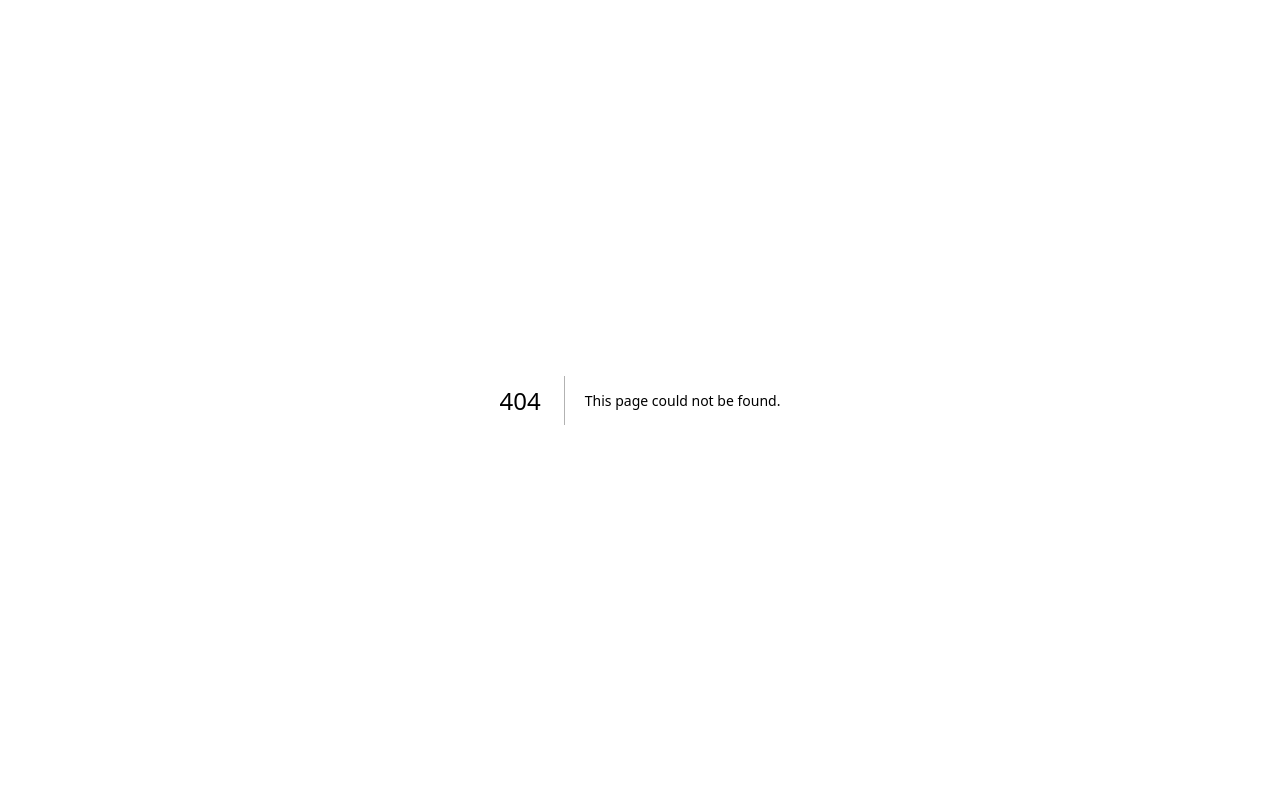
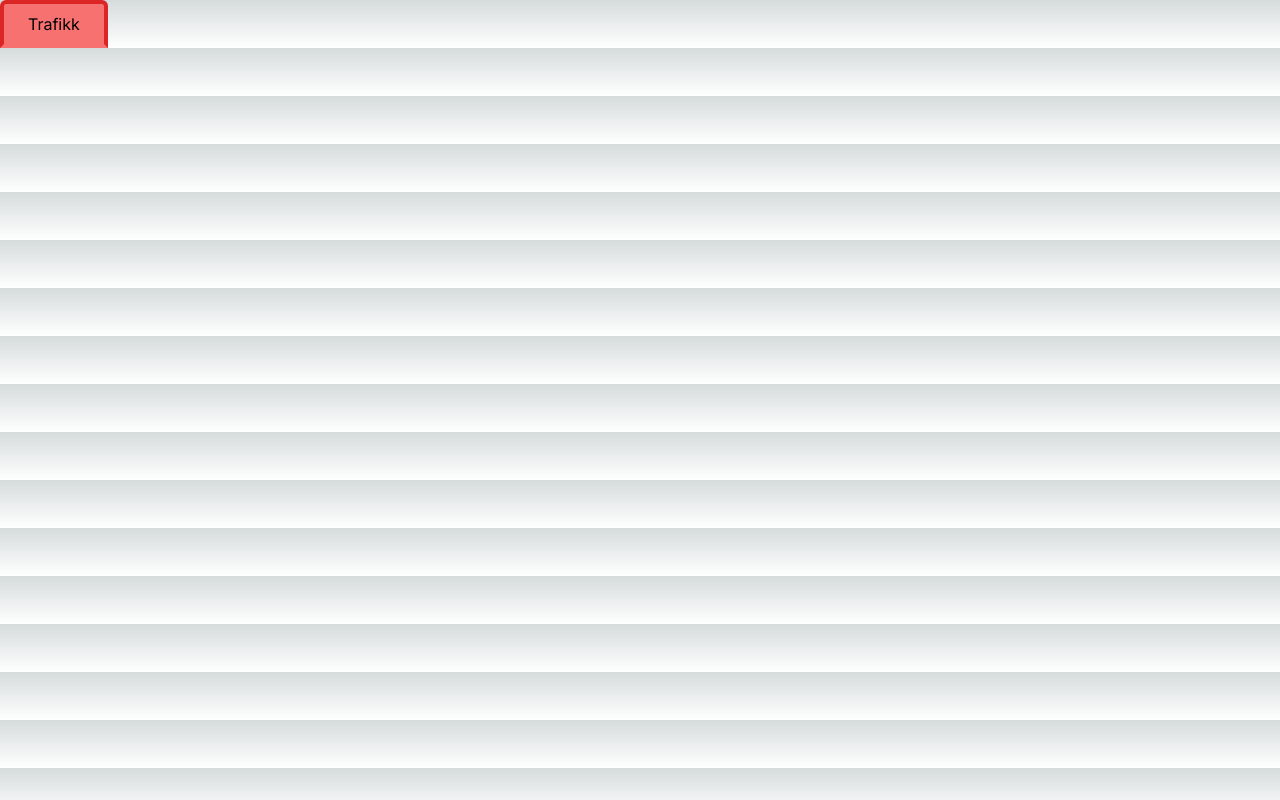
Before and after one commit to VidarHeritier/dagen-i-dag, a Next.js app: page /MainLinks/TrafficLink in a window 1280 px wide. Before the commit this address had no page. Built offline with nearby package versions, Linux system fonts and the light colour scheme.

Commit message:
Implemented links to pages

```diff
--- /dev/null
+++ b/app/MainLinks/TrafficLink/page.tsx
@@ -0,0 +1,17 @@
+import React from "react";
+import { StdButton } from "@/app/ButtonLink/page";
+
+interface TrafficLinkProps {
+  onClick?: () => void;
+}
+
+const TrafficLink: React.FC<TrafficLinkProps> = ({ onClick }) => {
+  return (
+    <div>
+      {}
+      <StdButton>Trafikk</StdButton>
+    </div>
+  );
+};
+
+export default TrafficLink;
```
